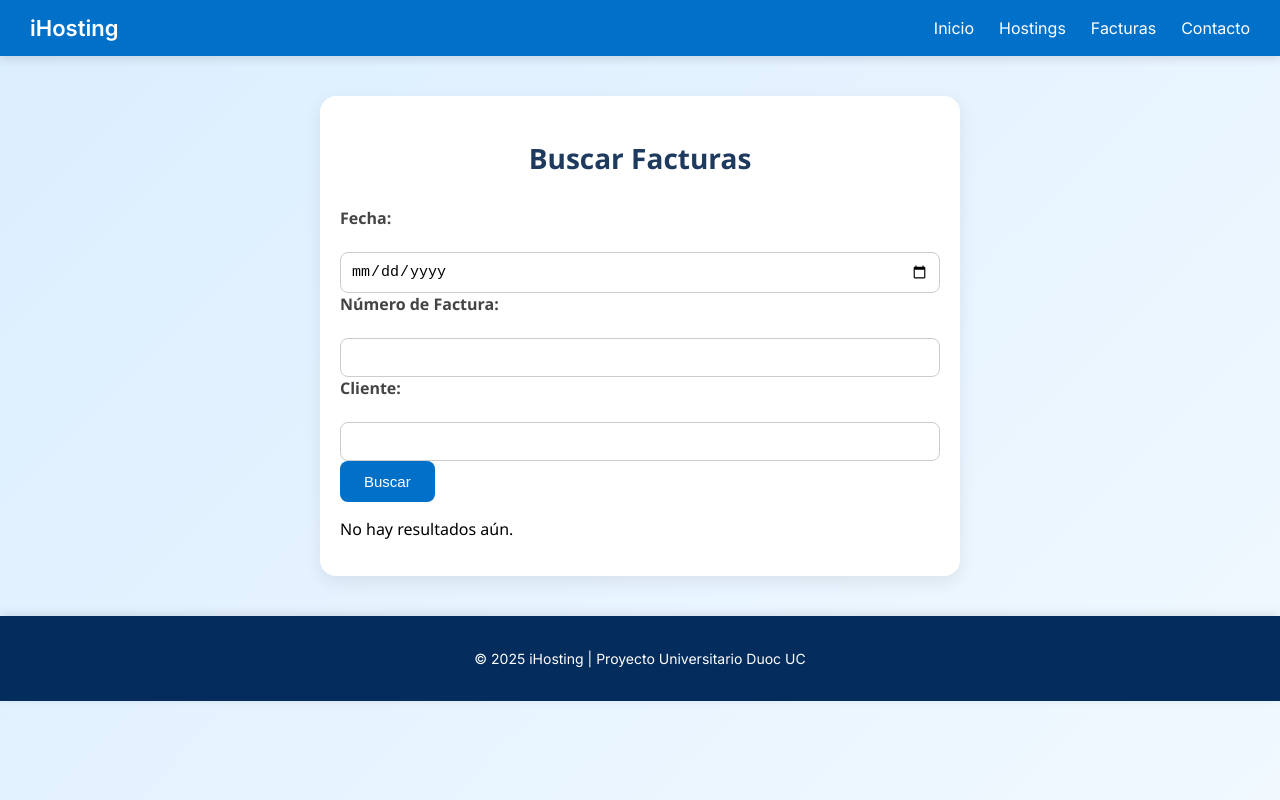
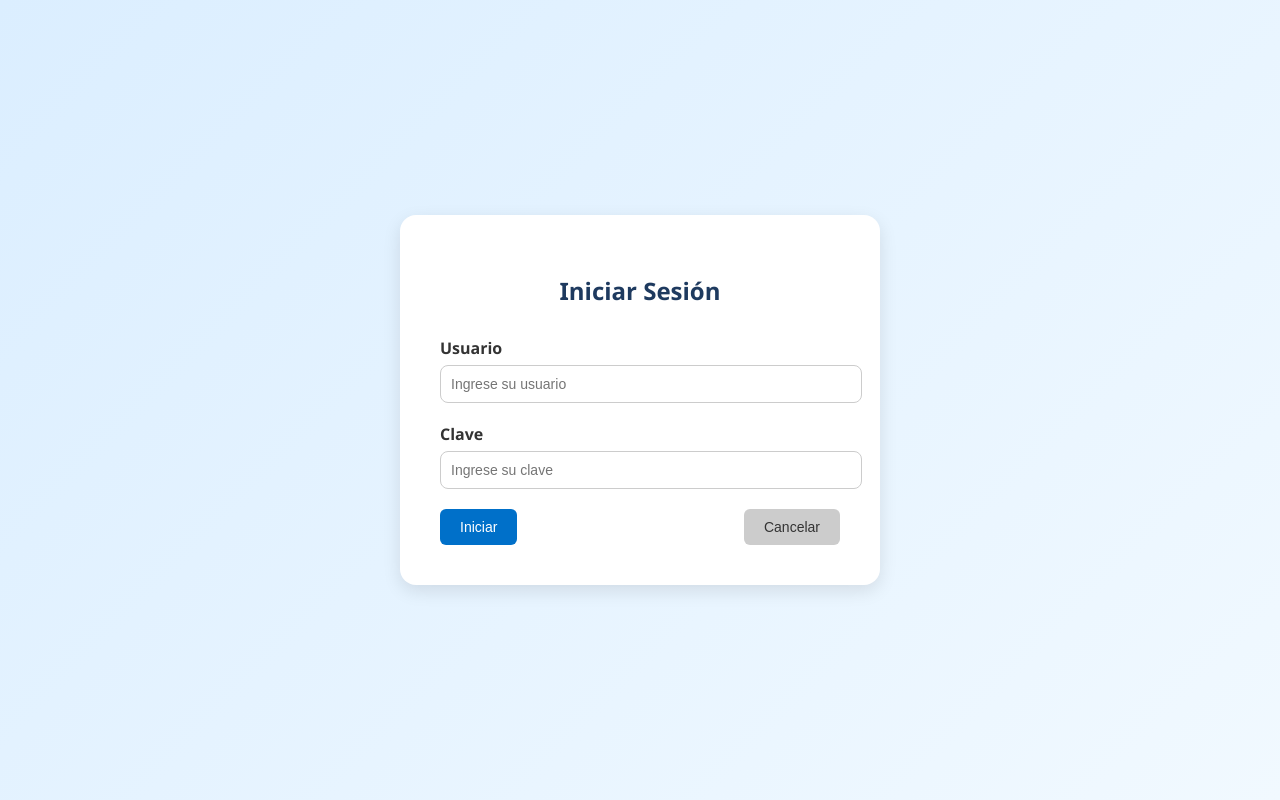
Before and after one commit to BenitoFB88/Factura, a Vue app in the folder frontend/facturas/: page / in a window 1280 px wide. Built offline with nearby package versions, Linux system fonts and the light colour scheme.

Commit message:
dashborard
IinicioSesión y 2 vista

```diff
--- a/frontend/facturas/src/App.vue
+++ b/frontend/facturas/src/App.vue
@@ -1,26 +1,55 @@
 <template>
-  <div id="app">
+  <div id="app" class="layout">
+    <LoginView v-if="!logueado" @login-success="logueado = true"/>
+  <div v-else>
+
     <AppNavbar />
-    <BuscarFacturas />
+    <FacturaDashboard/>
     <AppFooter />
+ </div>
   </div>
 </template>
 
 <script>
 import AppNavbar from './components/Navbar.vue'
 import AppFooter from './components/Footer.vue'
-import BuscarFacturas from './components/BuscarFacturas.vue'
+import FacturaDashboard from './components/FacturaDashboard.vue';
+import LoginView from './components/LoginView.vue';
+
 
 export default {
   name: 'App',
   components: {
     AppNavbar,
-    BuscarFacturas,
-    AppFooter
+    AppFooter,
+    FacturaDashboard,
+    LoginView
+  },
+  data() {
+    return {
+      logueado: false
+    }
   }
-}
+};
 </script>
 
 <style>
-/* Puedes dejar el estilo como está o vacío */
+.layout {
+  display: flex;
+  flex-direction: column;
+  min-height: 100vh;
+}
+
+.layout > * {
+  flex-shrink: 0;
+}
+
+.layout > main {
+  flex: 1;
+}
+
+#app {
+  margin: 0;
+  padding: 0;
+}
 </style>
--- a/frontend/facturas/src/components/BuscarFacturas.vue
+++ b/frontend/facturas/src/components/BuscarFacturas.vue
@@ -2,26 +2,29 @@
     <div class="busqueda-facturas">
       <h2>Buscar Facturas</h2>
 
-      <!-- Formulario de búsqueda -->
+      <!-- FORMULARIO -->
       <form @submit.prevent="buscarFacturas" class="formulario">
         <div>
           <label for="fecha">Fecha:</label>
           <input id="fecha" type="date" v-model="filtros.fecha" />
         </div>
-
         <div>
           <label for="numero">Número de Factura:</label>
           <input id="numero" type="text" v-model="filtros.numero" />
         </div>
-
         <div>
           <label for="cliente">Cliente:</label>
           <input id="cliente" type="text" v-model="filtros.cliente" />
         </div>
-
         <button type="submit">Buscar</button>
       </form>
-      <!-- Tabla de resultados -->
+
+      <!-- MODAL RESULTADOS -->
+      <transition name="fade-modal">
+        <div v-if="mostrarResultados" class="modal-overlay">
+          <div class="modal-content">
+            <h3>Resultados de Búsqueda</h3>
+
             <table v-if="resultados.length">
               <thead>
                 <tr>
@@ -29,7 +32,7 @@
                   <th>Número</th>
                   <th>Cliente</th>
                   <th>Monto</th>
-
+                  <th>Acciones</th>
                 </tr>
               </thead>
               <tbody>
@@ -39,14 +42,46 @@
                   <td>{{ factura.cliente }}</td>
                   <td>{{ factura.monto }}</td>
                   <td>
-        <button @click="editarFactura(index)">Editar</button>
+                    <button @click="seleccionarFactura(index)">Editar</button>
                   </td>
                 </tr>
               </tbody>
             </table>
 
-<p v-else>No hay resultados aún.</p>
+            <p v-else>No se encontraron resultados.</p>
 
+            <div class="modal-buttons">
+              <button @click="mostrarResultados = false">Cerrar</button>
+            </div>
+          </div>
+        </div>
+      </transition>
+
+      <!-- MODAL EDITAR -->
+      <transition name="fade-modal">
+        <div v-if="facturaEditando" class="modal-overlay">
+          <div class="modal-content">
+            <h3>Editar Factura</h3>
+
+            <label>Fecha:</label>
+            <input type="date" v-model="facturaEditando.fecha" />
+
+            <label>Número:</label>
+            <input type="text" v-model="facturaEditando.numero" />
+
+            <label>Cliente:</label>
+            <input type="text" v-model="facturaEditando.cliente" />
+
+            <label>Monto:</label>
+            <input type="text" v-model="facturaEditando.monto" />
+
+            <div class="modal-buttons">
+              <button @click="guardarCambios">Guardar</button>
+              <button @click="cancelarEdicion">Cancelar</button>
+            </div>
+          </div>
+        </div>
+      </transition>
     </div>
   </template>
 
@@ -60,21 +95,45 @@
           numero: '',
           cliente: ''
         },
-        resultados: []
-      }
+        resultados: [],
+        facturaEditando: null,
+        mostrarResultados: false
+      };
     },
     methods: {
       buscarFacturas() {
-        console.log("Buscando facturas con:", this.filtros);
-        // Aquí iría la lógica de búsqueda real
-
+        this.resultados = [
+          {
+            fecha: '2025-04-10',
+            numero: 'F001',
+            cliente: 'Juan Pérez',
+            monto: '$120.000'
+          },
+          {
+            fecha: '2025-04-12',
+            numero: 'F002',
+            cliente: 'Ana Gómez',
+            monto: '$85.500'
+          }
+        ];
+        this.mostrarResultados = true;
+      },
+      seleccionarFactura(index) {
+        this.facturaEditando = { ...this.resultados[index], index };
+      },
+      guardarCambios() {
+        const i = this.facturaEditando.index;
+        this.resultados[i] = { ...this.facturaEditando };
+        this.facturaEditando = null;
+      },
+      cancelarEdicion() {
+        this.facturaEditando = null;
       }
     }
-  }
+  };
   </script>
 
   <style scoped>
-/* Fondo de página animado */
   :global(body) {
     margin: 0;
     padding: 0;
@@ -83,7 +142,6 @@
     font-family: 'Segoe UI', sans-serif;
   }
 
-/* Tarjeta central */
   .busqueda-facturas {
     max-width: 600px;
     margin: 40px auto;
@@ -91,53 +149,40 @@
     background-color: white;
     border-radius: 16px;
     box-shadow: 0 6px 18px rgba(0, 0, 0, 0.08);
-  transition: transform 0.3s ease, box-shadow 0.3s ease;
   }
 
-.busqueda-facturas:hover {
-  transform: translateY(-2px);
-  box-shadow: 0 14px 32px rgba(0, 0, 0, 0.2);
-}
-
-/* Título */
   h2 {
     color: #1e3a5f;
     margin-bottom: 30px;
     text-align: center;
-  font-size: 28px;
   }
 
-/* Formulario */
   .formulario div {
-    display: flex;
-  flex-wrap: wrap;
-  gap: 15px;
-  justify-content: space-between;
+    margin-bottom: 15px;
   }
 
   label {
     display: block;
     font-weight: 600;
-  margin-bottom: 8px;
+    margin-bottom: 5px;
     color: #444;
   }
 
   input {
     width: 100%;
-  padding: 10px;
+    padding: 8px;
     border: 1px solid #ccc;
-  border-radius: 8px;
-  font-size: 15px;
+    border-radius: 6px;
+    font-size: 14px;
   }
 
-/* Botón */
   button {
     background-color: #0070c9;
     color: white;
     border: none;
-  padding: 12px 24px;
-  font-size: 15px;
-  border-radius: 8px;
+    padding: 10px 18px;
+    font-size: 14px;
+    border-radius: 6px;
     cursor: pointer;
     transition: background-color 0.3s ease;
   }
@@ -146,11 +191,10 @@ button:hover {
     background-color: #005ea8;
   }
 
-/* Tabla */
   table {
     width: 100%;
     border-collapse: collapse;
-  margin-top: 30px;
+    margin-top: 20px;
     background-color: white;
     border-radius: 10px;
     overflow: hidden;
@@ -158,7 +202,7 @@ table {
   }
 
   th, td {
-  padding: 14px;
+    padding: 12px;
     text-align: left;
     border-bottom: 1px solid #f0f0f0;
   }
@@ -167,4 +211,71 @@ th {
     background-color: #0070c9;
     color: white;
   }
+
+  td button {
+    background-color: #ffc107;
+    color: black;
+    padding: 6px 12px;
+    font-size: 13px;
+    border-radius: 6px;
+    cursor: pointer;
+  }
+
+  td button:hover {
+    background-color: #e0a800;
+  }
+
+  .modal-overlay {
+    position: fixed;
+    top: 0;
+    left: 0;
+    width: 100%;
+    height: 100%;
+    background: rgba(0, 0, 0, 0.4);
+    display: flex;
+    justify-content: center;
+    align-items: center;
+    z-index: 1000;
+  }
+
+  .modal-content {
+    background: white;
+    padding: 30px;
+    border-radius: 12px;
+    width: 90%;
+    max-width: 600px;
+    box-shadow: 0 10px 30px rgba(0, 0, 0, 0.3);
+  }
+
+  .modal-buttons {
+    display: flex;
+    justify-content: flex-end;
+    margin-top: 20px;
+    gap: 10px;
+  }
+
+  .fade-modal-enter-active,
+  .fade-modal-leave-active {
+    transition: all 0.3s ease;
+  }
+
+  .fade-modal-enter-from {
+    opacity: 0;
+    transform: scale(0.95);
+  }
+
+  .fade-modal-enter-to {
+    opacity: 1;
+    transform: scale(1);
+  }
+
+  .fade-modal-leave-from {
+    opacity: 1;
+    transform: scale(1);
+  }
+
+  .fade-modal-leave-to {
+    opacity: 0;
+    transform: scale(0.95);
+  }
   </style>
--- /dev/null
+++ b/frontend/facturas/src/components/FacturaDashboard.vue
@@ -0,0 +1,50 @@
+<template>
+    <FacturaSidebar @navigate="vistaActiva = $event">
+      <div v-if="vistaActiva === 'clientes'">
+        <h2>Clientes</h2>
+        <p>Aquí irá la vista de clientes.</p>
+      </div>
+
+      <div v-else-if="vistaActiva === 'item1'">
+        <h2>Item 1</h2>
+        <p>Contenido de Item 1.</p>
+      </div>
+
+      <div v-else-if="vistaActiva === 'item2'">
+        <h2>Item 2</h2>
+        <p>Contenido de Item 2.</p>
+      </div>
+
+      <div v-else-if="vistaActiva === 'item3'">
+        <h2>Item 3</h2>
+        <p>Contenido de Item 3.</p>
+      </div>
+
+      <div v-else-if="vistaActiva === 'facturacion'">
+        <BuscarFacturas />
+      </div>
+
+      <div v-else-if="vistaActiva === 'descarga'">
+        <h2>Descarga</h2>
+        <p>Vista de descarga de archivos.</p>
+      </div>
+    </FacturaSidebar>
+  </template>
+
+  <script>
+  import FacturaSidebar from '../components/FacturaSidebar.vue';
+  import BuscarFacturas from './BuscarFacturas.vue';
+
+  export default {
+    name: 'FacturaDashboard',
+    components: {
+      FacturaSidebar,
+      BuscarFacturas
+    },
+    data() {
+      return {
+        vistaActiva: 'clientes' // vista por defecto
+      };
+    }
+  };
+  </script>
--- /dev/null
+++ b/frontend/facturas/src/components/FacturaSidebar.vue
@@ -0,0 +1,68 @@
+<template>
+  <div class="layout">
+    <aside class="sidebar">
+      <h3 class="sidebar-title">Menú</h3>
+      <ul>
+        <li @click="$emit('navigate', 'clientes')">Clientes</li>
+        <li @click="$emit('navigate', 'item1')">Item 1</li>
+        <li @click="$emit('navigate', 'item2')">Item 2</li>
+        <li @click="$emit('navigate', 'item3')">Item 3</li>
+        <li @click="$emit('navigate', 'facturacion')">Facturación</li>
+        <li @click="$emit('navigate', 'descarga')">Descarga</li>
+      </ul>
+    </aside>
+
+    <main class="content">
+      <slot></slot>
+    </main>
+  </div>
+</template>
+
+<script>
+export default {
+  name: 'FacturaSidebar'
+};
+</script>
+
+<style scoped>
+.layout {
+  display: flex;
+  min-height: 100vh;
+}
+
+.sidebar {
+  width: 200px;
+  background-color: #1e3a5f;
+  color: white;
+  padding: 20px;
+  box-shadow: 2px 0 8px rgba(0, 0, 0, 0.1);
+}
+
+.sidebar-title {
+  font-size: 18px;
+  margin-bottom: 15px;
+}
+
+.sidebar ul {
+  list-style: none;
+  padding: 0;
+}
+
+.sidebar li {
+  padding: 10px;
+  margin-bottom: 8px;
+  cursor: pointer;
+  border-radius: 5px;
+  transition: background 0.2s;
+}
+
+.sidebar li:hover {
+  background-color: #34577c;
+}
+
+.content {
+  flex: 1;
+  padding: 30px;
+  background-color: #f9fbff;
+}
+</style>
--- /dev/null
+++ b/frontend/facturas/src/components/LoginView.vue
@@ -0,0 +1,121 @@
+<template>
+    <div class="login-page">
+      <div class="login-box">
+        <h2>Iniciar Sesión</h2>
+
+        <form @submit.prevent="login">
+          <div class="form-group">
+            <label for="usuario">Usuario</label>
+            <input type="text" id="usuario" v-model="usuario" placeholder="Ingrese su usuario" />
+          </div>
+
+          <div class="form-group">
+            <label for="clave">Clave</label>
+            <input type="password" id="clave" v-model="clave" placeholder="Ingrese su clave" />
+          </div>
+
+          <div class="buttons">
+            <button type="submit">Iniciar</button>
+            <button type="button" class="cancelar" @click="cancelar">Cancelar</button>
+          </div>
+        </form>
+      </div>
+    </div>
+  </template>
+
+  <script>
+  export default {
+    name: 'LoginView',
+    data() {
+      return {
+        usuario: '',
+        clave: ''
+      };
+    },
+    methods: {
+      login() {
+        alert(`Bienvenido, ${this.usuario}`);
+        this.$emit('login-success');
+    },
+      cancelar() {
+        this.usuario = '';
+        this.clave = '';
+      }
+    }
+  };
+  </script>
+
+  <style scoped>
+  .login-page {
+    display: flex;
+    justify-content: center;
+    align-items: center;
+    height: 100vh;
+    background: linear-gradient(135deg, #dbeeff, #f1f9ff);
+    font-family: 'Segoe UI', sans-serif;
+  }
+
+  .login-box {
+    background-color: white;
+    padding: 40px;
+    border-radius: 16px;
+    box-shadow: 0 6px 18px rgba(0, 0, 0, 0.1);
+    width: 100%;
+    max-width: 400px;
+    text-align: center;
+  }
+
+  h2 {
+    color: #1e3a5f;
+    margin-bottom: 30px;
+  }
+
+  .form-group {
+    margin-bottom: 20px;
+    text-align: left;
+  }
+
+  label {
+    display: block;
+    margin-bottom: 6px;
+    font-weight: 600;
+    color: #333;
+  }
+
+  input {
+    width: 100%;
+    padding: 10px;
+    font-size: 14px;
+    border: 1px solid #ccc;
+    border-radius: 8px;
+  }
+
+  .buttons {
+    display: flex;
+    justify-content: space-between;
+    gap: 10px;
+  }
+
+  button {
+    padding: 10px 20px;
+    border: none;
+    font-size: 14px;
+    border-radius: 6px;
+    cursor: pointer;
+    transition: background-color 0.3s;
+  }
+
+  button[type="submit"] {
+    background-color: #0070c9;
+    color: white;
+  }
+
+  button.cancelar {
+    background-color: #ccc;
+    color: #333;
+  }
+
+  button:hover {
+    opacity: 0.9;
+  }
+  </style>
```
Lines whose indentation alone changed are shown as unchanged.
